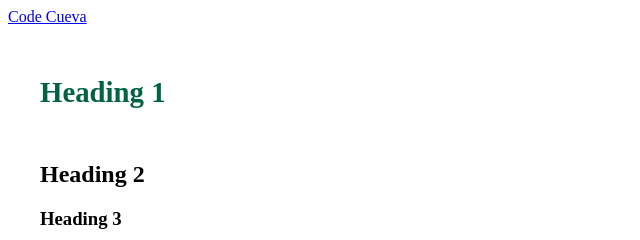
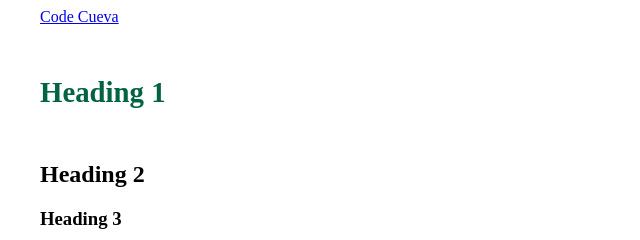
Before and after one commit to brynisaac/codecueva, a plain HTML site: page index.html in a window 1280 px wide. Shown: the top 240 px of the page, 0-640 px from the left. Drawn offline with Linux system fonts and the light colour scheme.

Commit message:
Update index.html

```diff
--- a/index.html
+++ b/index.html
@@ -6,7 +6,11 @@
     <title>Index Page</title>
   </head>
   <body>
-    <header><a href="/">Code Cueva</a></header>
+    <header>
+      <div class="container">
+        <a href="/">Code Cueva</a>
+      </div>
+    </header>
     <div class="container">
     <h1>Heading 1</h1>
     <h2>Heading 2</h2>
```
